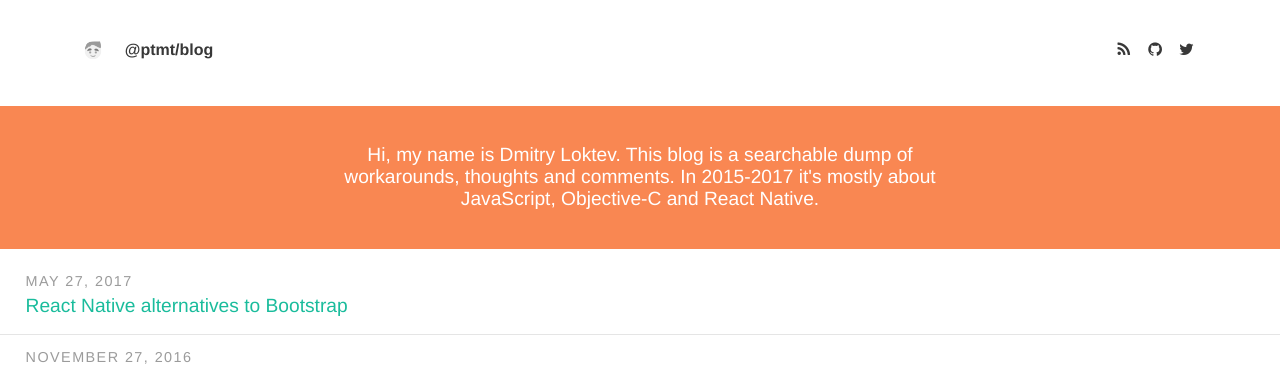
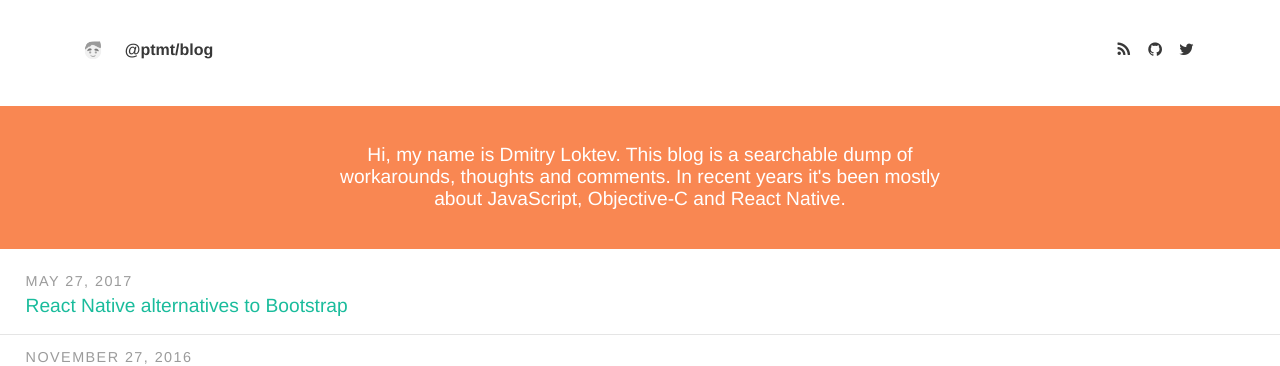
Before and after one commit to ptmt/ptmt.github.com, a Jekyll site: the page built from index.html, in a window 1280 px wide. Shown: the top 366 px of the page. Built offline with Jekyll 4.4.1, drawn with Linux system fonts in a browser that asks for light colours; nearby versions of some CDN libraries; some web fonts are replaced.

Commit message:
Update _config.yml

```diff
--- a/_config.yml
+++ b/_config.yml
@@ -9,7 +9,7 @@ avatar: avatar.png
 gravatar: # email md5 hash
 description: "Javascript, Objective-C, React, React Native" # used by search engines
 
-header_text: Hi, my name is Dmitry Loktev. This blog is a searchable dump of workarounds, thoughts and comments. In 2015-2017 it's mostly about JavaScript, Objective-C and React Native.
+header_text: Hi, my name is Dmitry Loktev. This blog is a searchable dump of workarounds, thoughts and comments. In recent years it's been mostly about JavaScript, Objective-C and React Native.
 footer_text: >
  <p>Any feedback and edits are higly appreciated <a href="https://github.com/ptmt/ptmt.github.com">https://github.com/ptmt/ptmt.github.com</a></p>
  Powered by <a href="http://jekyllrb.com">Jekyll</a> and custom <a href="https://rohanchandra.github.io/project/type.html">Type Theme</a>
```
